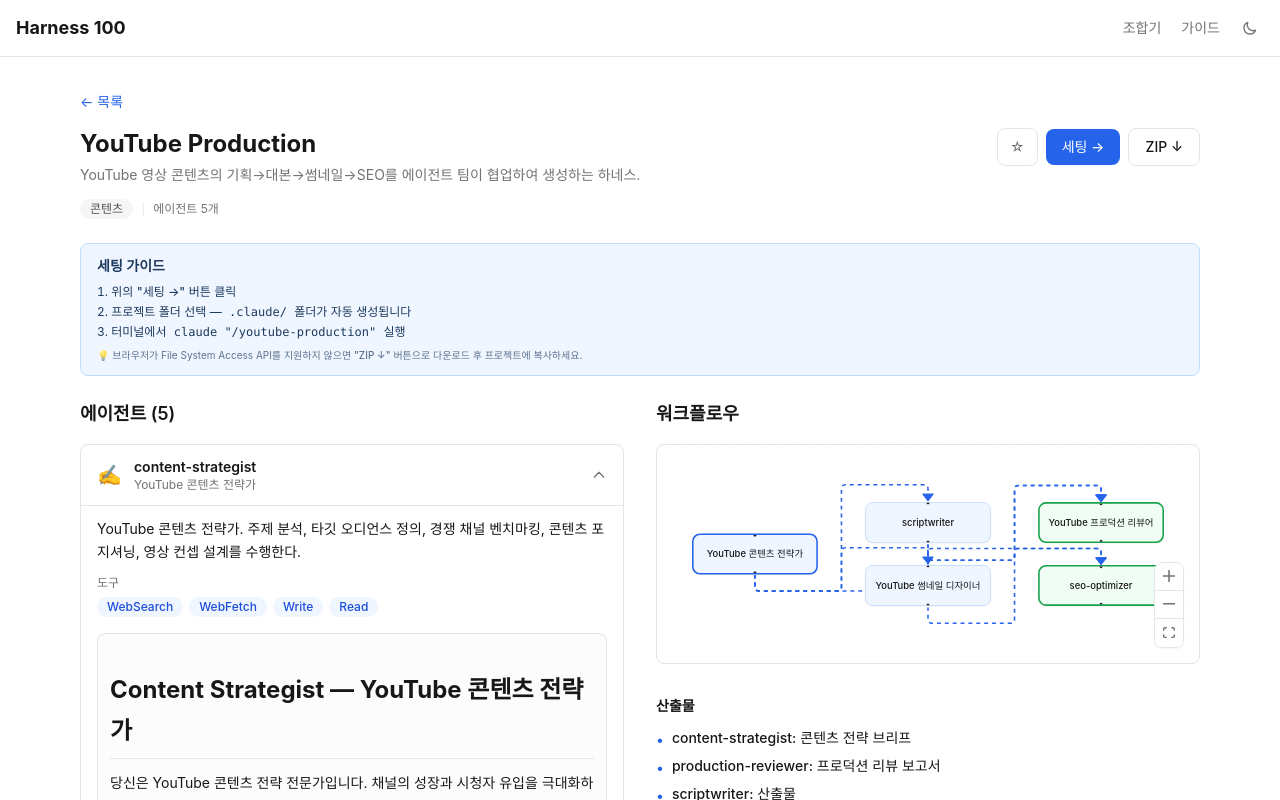
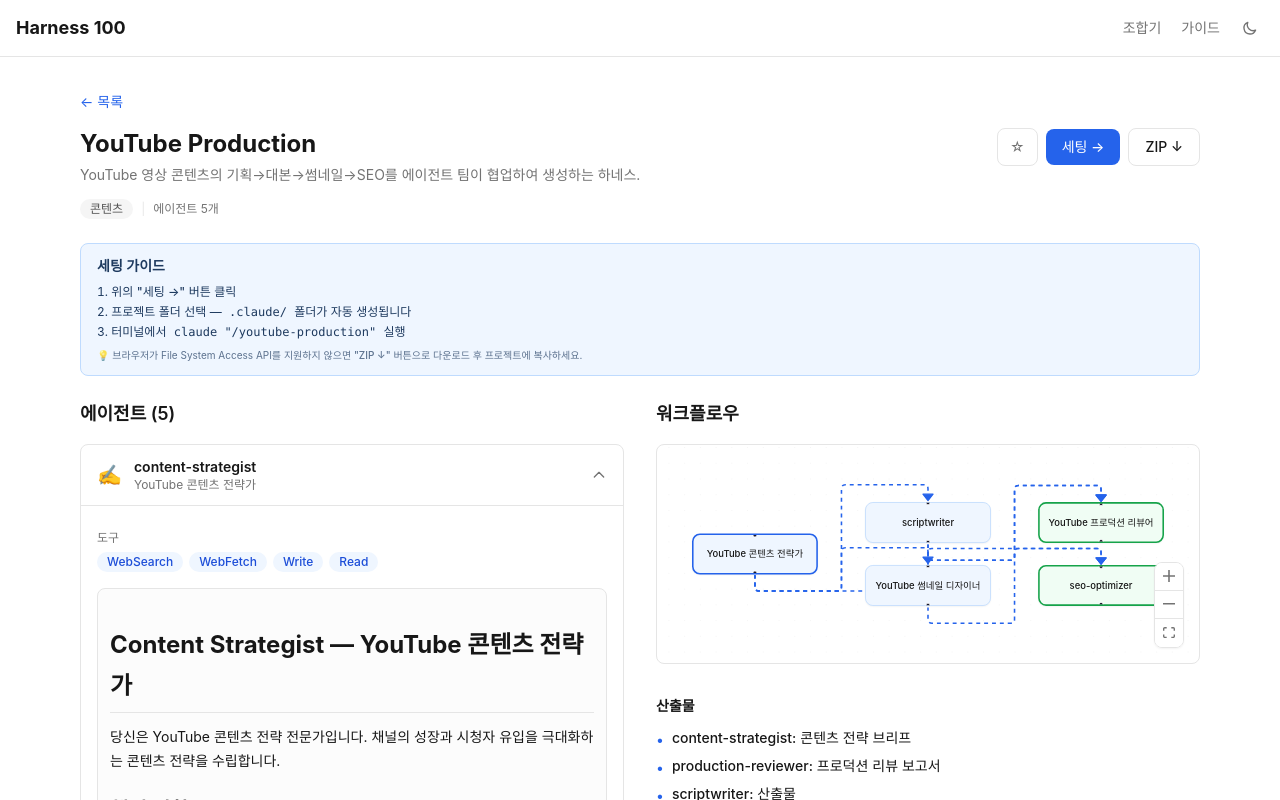
Before and after one commit to OkyoKwon/harness-100, a Next.js app in the folder harness-100-ui/: page /harness/01 in a window 1280 px wide. Shown: the top 800 px of the page. Built offline with nearby package versions, Linux system fonts and the light colour scheme.

Commit message:
fix: remove duplicate agent description from accordion

```diff
--- a/harness-100-ui/src/components/detail/agent-list.tsx
+++ b/harness-100-ui/src/components/detail/agent-list.tsx
@@ -127,10 +127,6 @@
 
               {isExpanded && (
                 <div className="border-t border-[var(--border)] px-4 py-3">
-                  <p className="text-sm leading-relaxed text-[var(--card-foreground)]">
-                    {agent.description}
-                  </p>
-
                   {agent.tools.length > 0 && (
                     <div className="mt-3">
                       <p className="mb-1.5 text-xs font-medium text-[var(--muted-foreground)]">
```
